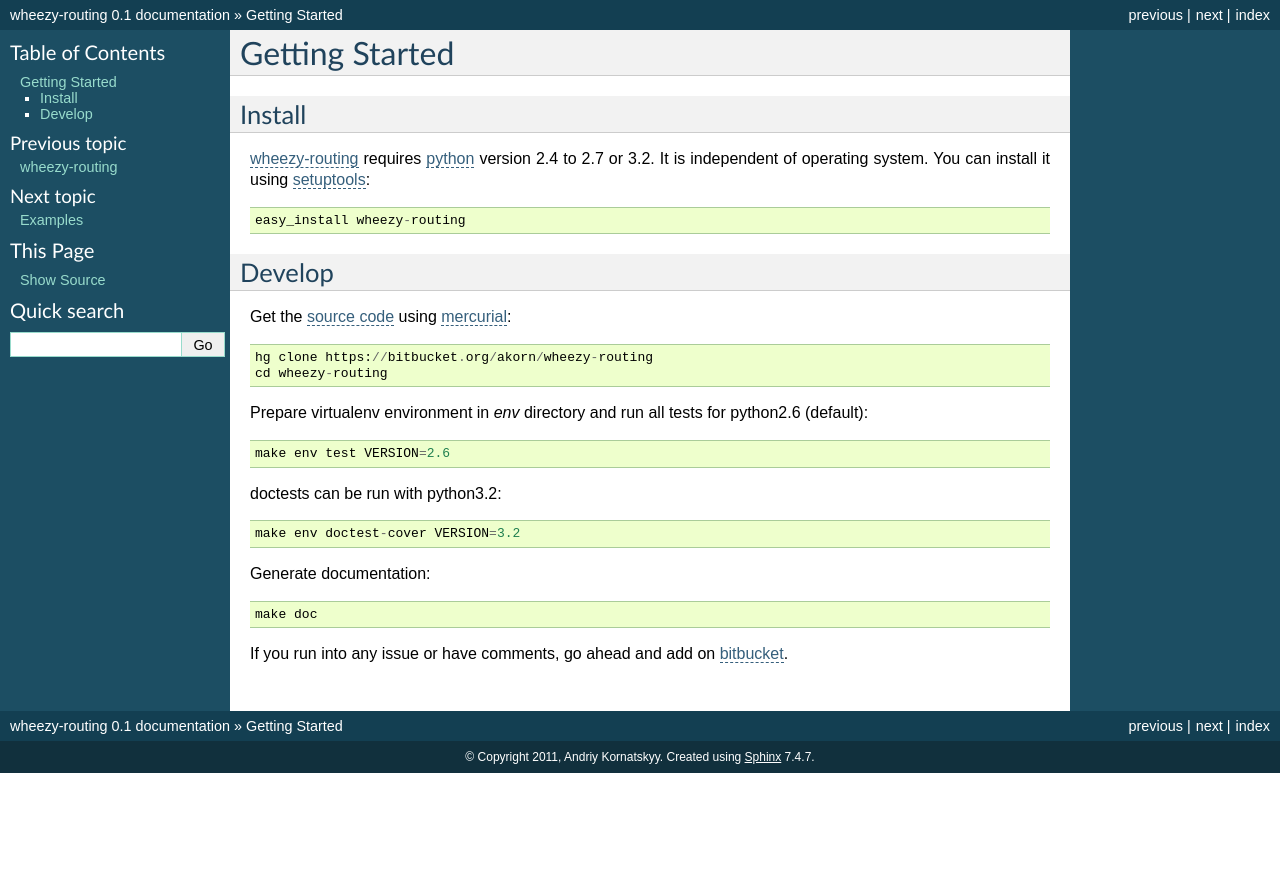
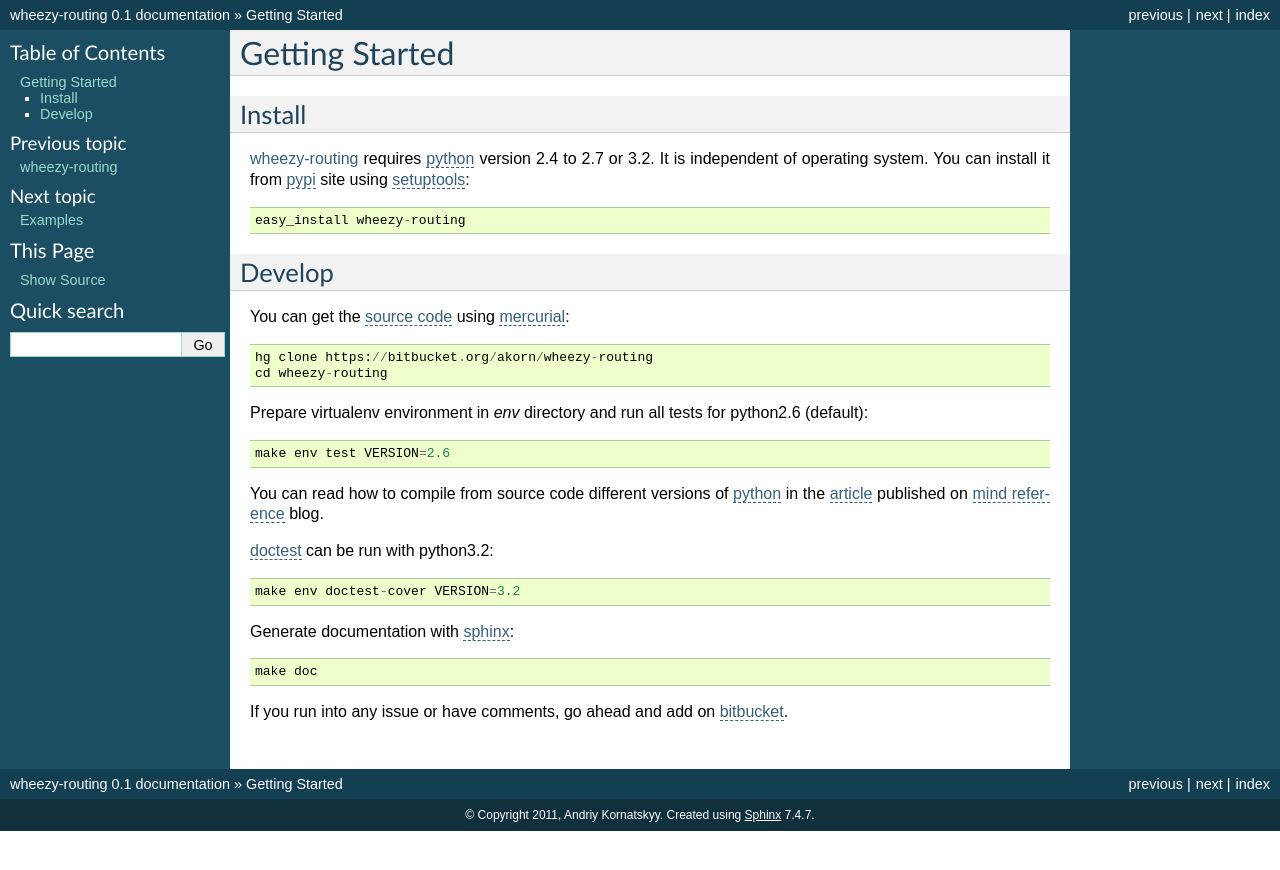
Before and after one commit to akornatskyy/wheezy.routing, a Sphinx documentation site: the page built from doc/gettingstarted.rst, in a window 1280 px wide. Shown: the top 870 px of the page. Built offline with Sphinx 7.4.7, drawn with Linux system fonts in a browser that asks for light colours.

Commit message:
Few minor corrections.

```diff
--- a/doc/gettingstarted.rst
+++ b/doc/gettingstarted.rst
@@ -5,17 +5,16 @@
 Install
 -------
 
-`wheezy-routing`_ requires `python`_ version 2.4 to 2.7 or 3.2.
-It is independent of operating system. You can install it using
-`setuptools`_::
+:ref:`wheezy-routing` requires `python`_ version 2.4 to 2.7 or 3.2.
+It is independent of operating system. You can install it from `pypi`_
+site using `setuptools`_::
 
     easy_install wheezy-routing
-
 
 Develop
 -------
 
-Get the `source code`_ using `mercurial`_::
+You can get the `source code`_ using `mercurial`_::
 
     hg clone https://bitbucket.org/akorn/wheezy-routing
     cd wheezy-routing
@@ -25,20 +24,27 @@
 
     make env test VERSION=2.6
 
-doctests can be run with python3.2::
+You can read how to compile from source code different versions of
+`python`_ in the `article`_ published on `mind reference`_ blog.
+
+`doctest`_ can be run with python3.2::
 
     make env doctest-cover VERSION=3.2
 
-Generate documentation::
+Generate documentation with `sphinx`_::
 
 	make doc
 
 If you run into any issue or have comments, go ahead and add on
 `bitbucket`_.
 
-.. _`wheezy-routing`: http://pypi.python.org/pypi/wheezy-routing
+.. _`pypi`: http://pypi.python.org/pypi/wheezy-routing
 .. _`python`: http://www.python.org
 .. _`setuptools`: http://pypi.python.org/pypi/setuptools
-.. _`bitbucket`: https://bitbucket.org/akorn/wheezy-routing
+.. _`bitbucket`: https://bitbucket.org/akorn/wheezy-routing/issues
 .. _`source code`: https://bitbucket.org/akorn/wheezy-routing/src
 .. _`mercurial`: http://mercurial.selenic.com/
+.. _`article`: http://mindref.blogspot.com/2011/09/compile-python-from-source.html
+.. _`mind reference`: http://mindref.blogspot.com/
+.. _`doctest`: http://docs.python.org/library/doctest.html
+.. _`sphinx`: http://sphinx.pocoo.org/
```
